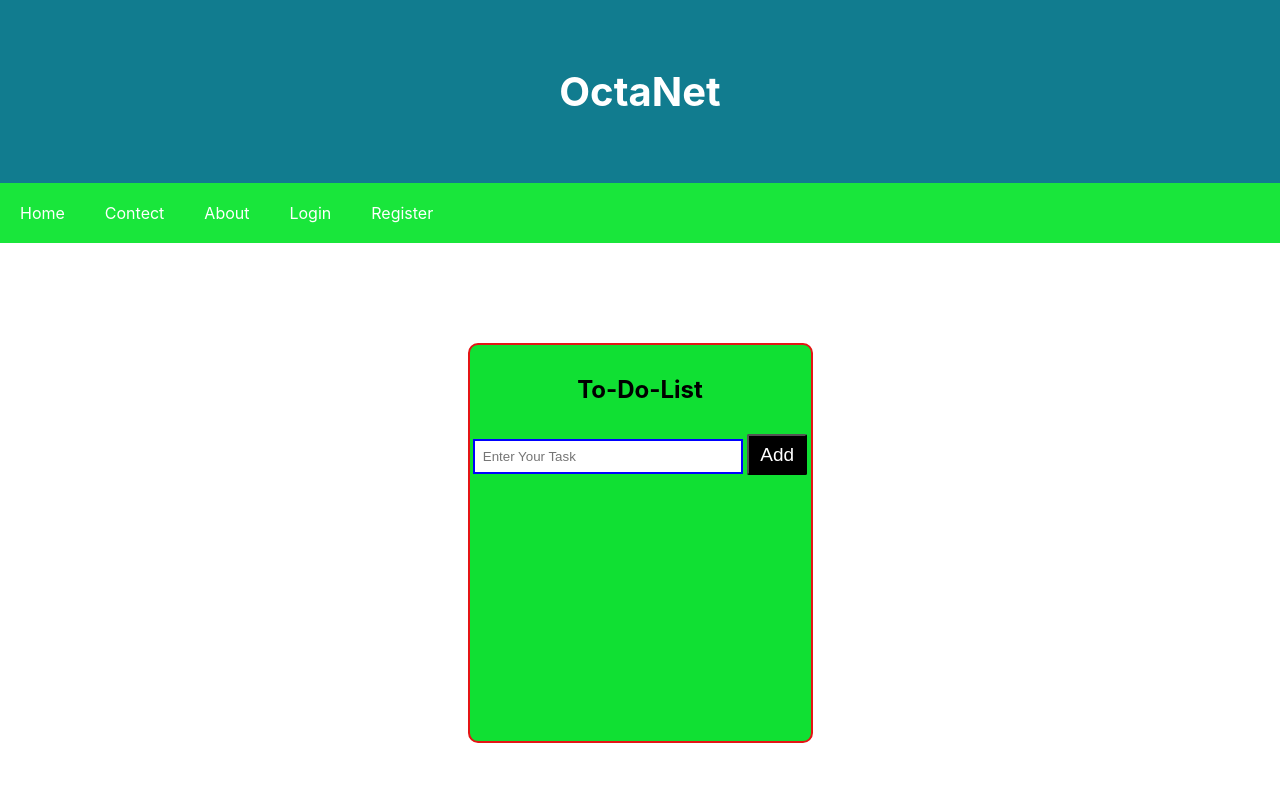
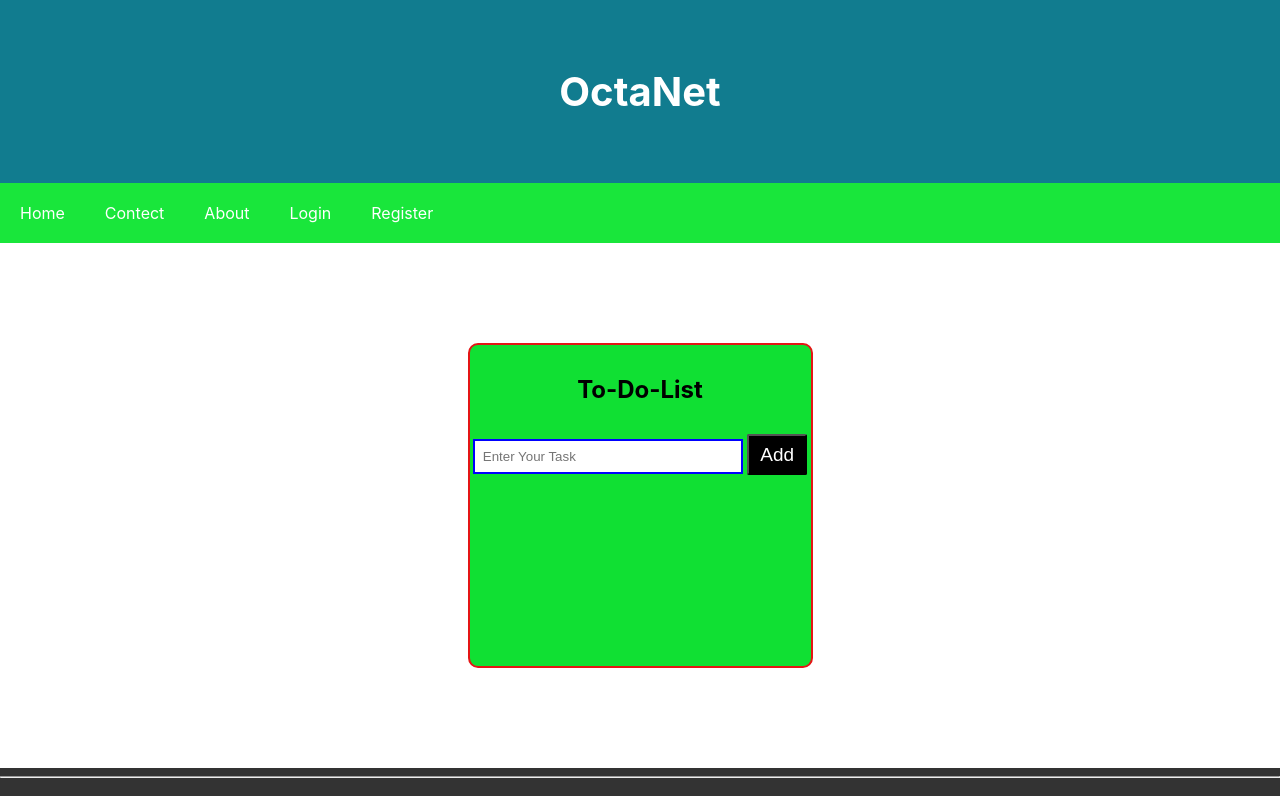
Before and after one commit to rohitkrsharma0/ToDoList, a plain HTML site: page index.html in a window 1280 px wide. Shown: the top 796 px of the page. Drawn offline with Linux system fonts and the light colour scheme.

Commit message:
Update section style.css
CSS update

```diff
--- a/style.css
+++ b/style.css
@@ -45,7 +45,7 @@ section:nth-child(even) {
 }
 
 section {
-    min-height: 50vh;
+    min-height: 325px;
 }
 
 video {
```
